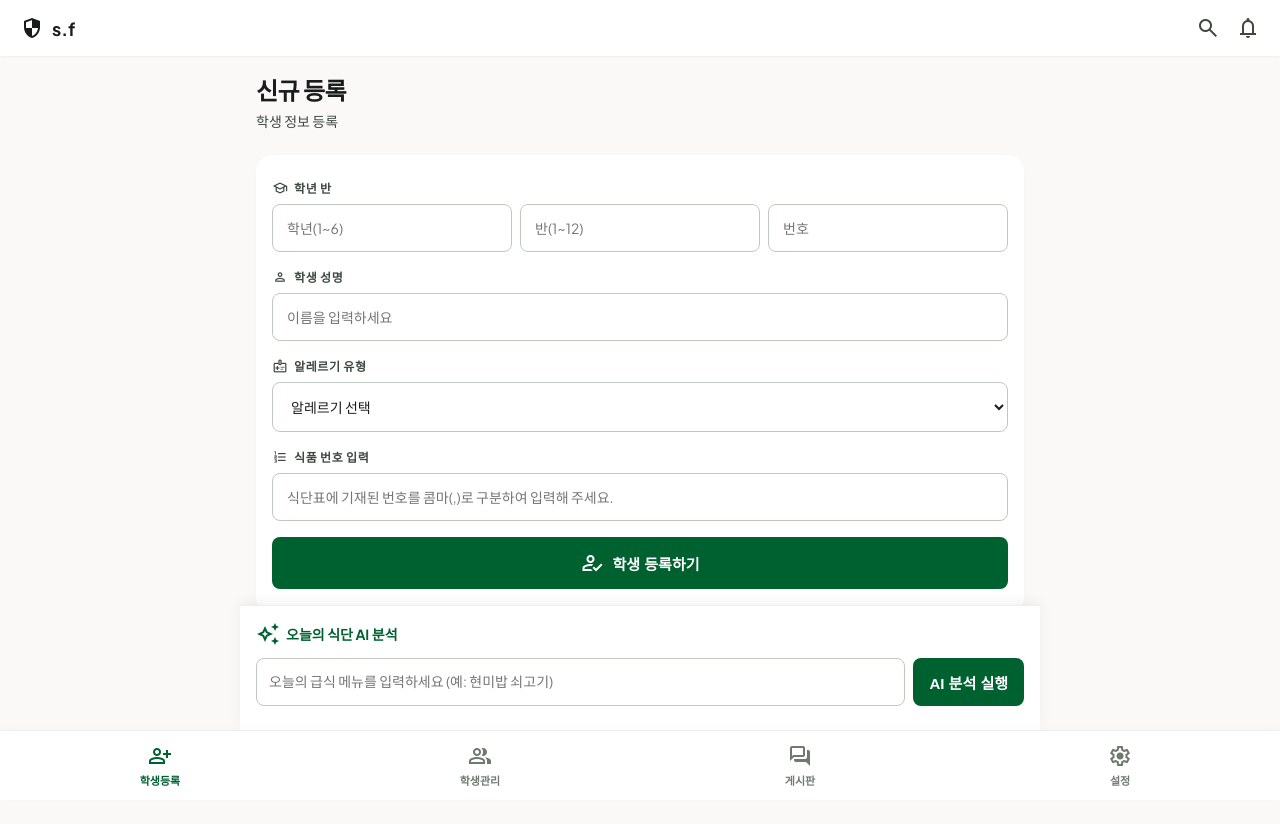
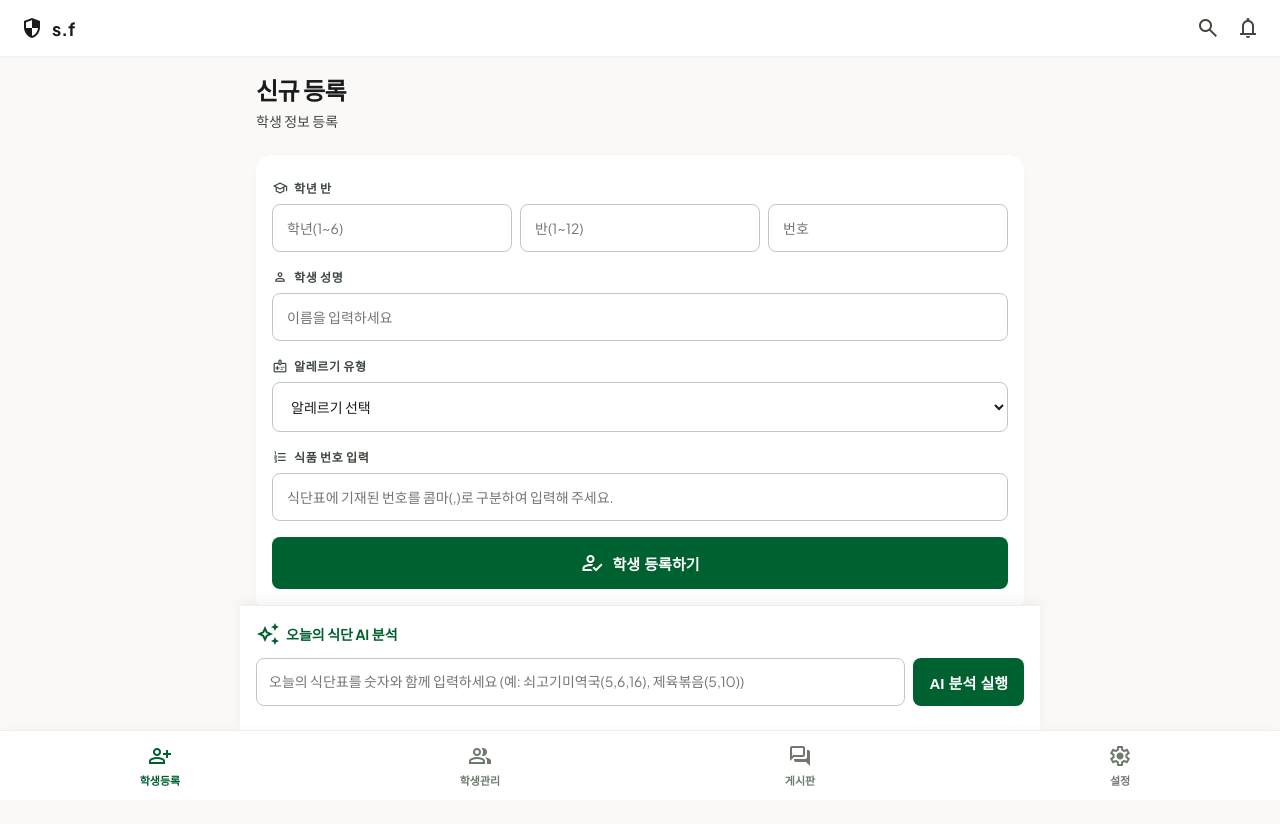
Before and after one commit to wonychoi1118-wq/S.F-, a website: page index.html in a window 1280 px wide. Drawn offline with nearby package versions, Linux system fonts and the light colour scheme; no server answers.

Commit message:
Update index.html

```diff
--- a/index.html
+++ b/index.html
@@ -533,7 +533,7 @@
       <span class="material-symbols-outlined">auto_awesome</span> 오늘의 식단 AI 분석
     </div>
     <div class="ai-input-group">
-      <textarea id="menuTextInput" placeholder="오늘의 급식 메뉴를 입력하세요 (예: 현미밥 쇠고기)"></textarea>
+      <textarea id="menuTextInput" placeholder="오늘의 식단표를 숫자와 함께 입력하세요 (예: 쇠고기미역국(5,6,16), 제육볶음(5,10))"></textarea>
       <button onclick="analyzeText()" class="btn btn-primary">AI 분석 실행</button>
     </div>
     <div id="aiStatus" class="ai-status"></div>
```
